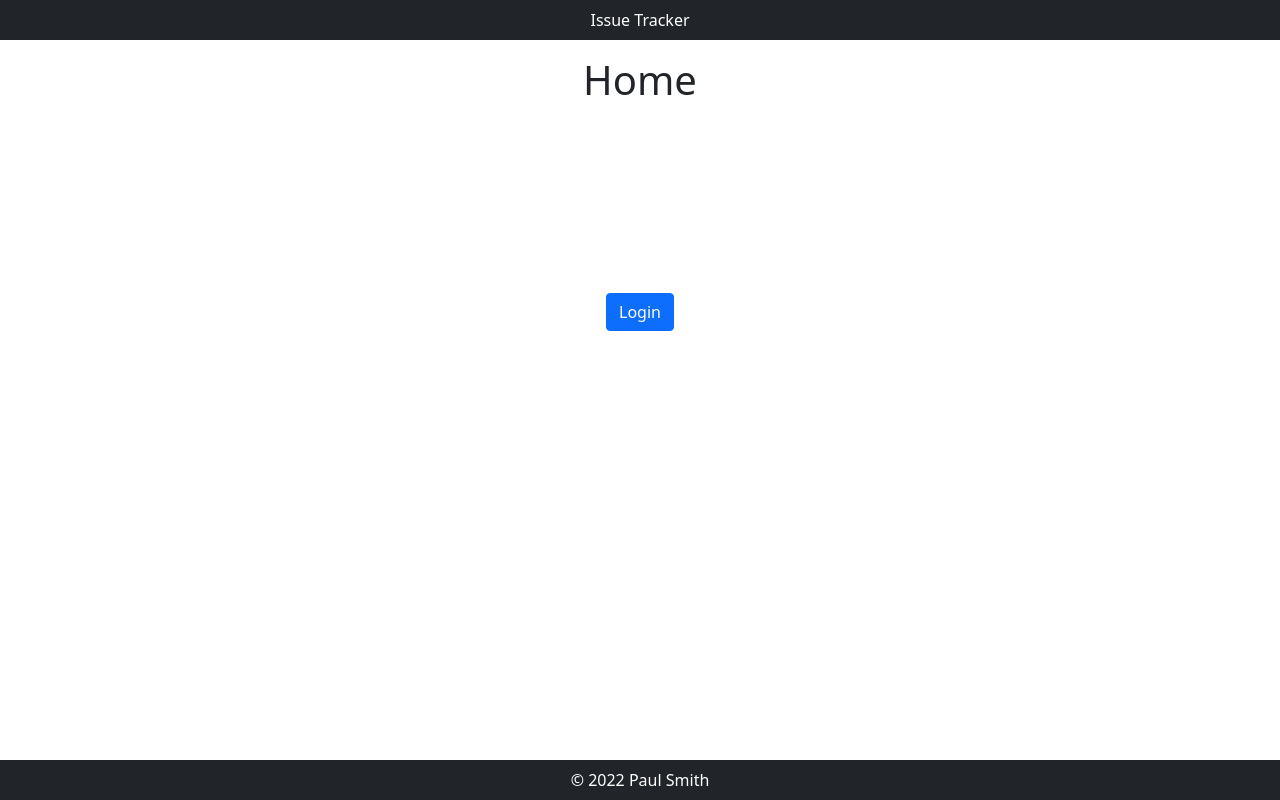
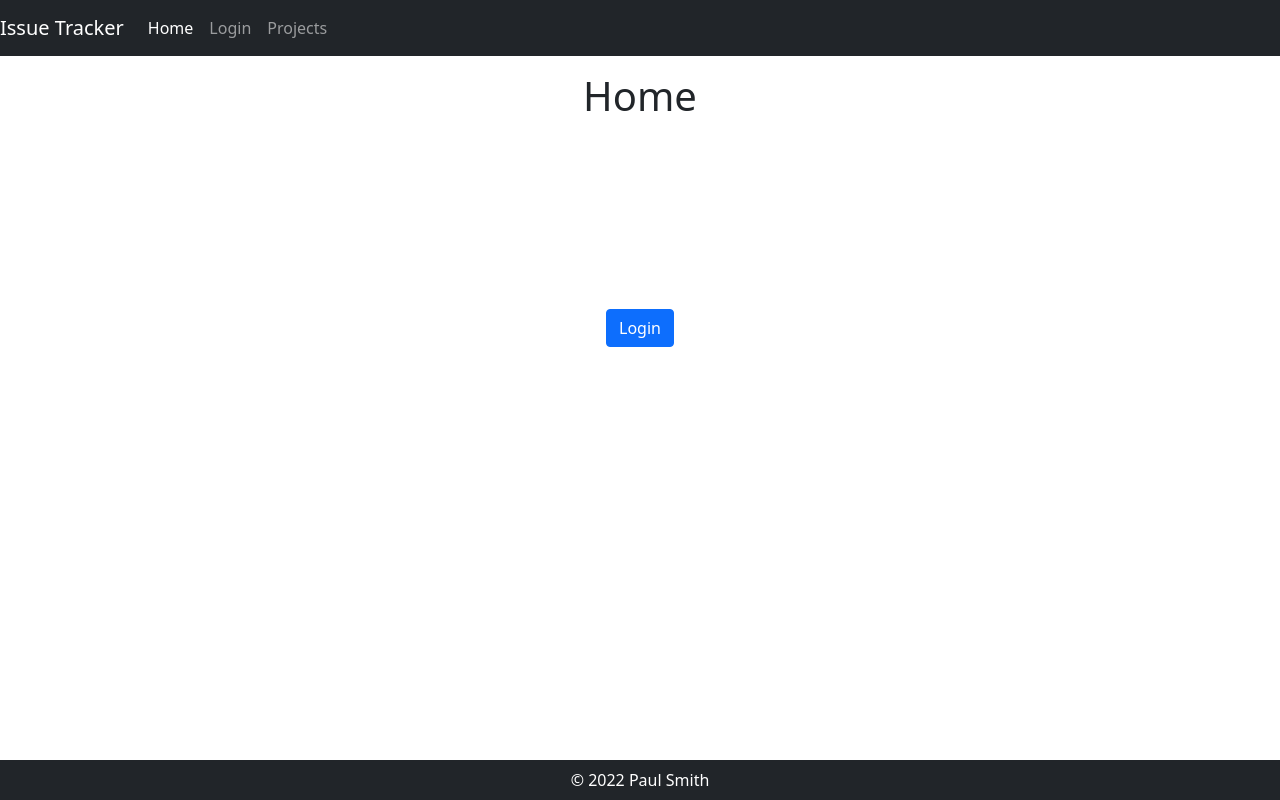
Before and after one commit to paulsmithkc/issue-tracker-frontend-react, a React (Create React App) app: page / in a window 1280 px wide. Built offline with nearby package versions, Linux system fonts and the light colour scheme.

Commit message:
navigation

```diff
--- a/src/components/Footer.js
+++ b/src/components/Footer.js
@@ -2,7 +2,7 @@ import React from 'react';
 
 function Footer() {
   return (
-    <footer className="bg-dark text-white text-center p-2">
+    <footer id="Footer" className="bg-dark text-white text-center p-2">
       &copy; 2022 Paul Smith
     </footer>
   );
--- a/src/components/Header.js
+++ b/src/components/Header.js
@@ -1,9 +1,23 @@
 import React from 'react';
+import { NavLink } from 'react-router-dom';
 
 function Header() {
   return (
-    <header className="bg-dark text-white text-center p-2">
-      Issue Tracker
+    <header id="Header">
+      <nav className='navbar navbar-dark navbar-expand bg-dark'>
+        <span className='navbar-brand'>Issue Tracker</span>
+        <ul class="navbar-nav">
+          <li className='nav-item'>
+            <NavLink className="nav-link" to="/">Home</NavLink>
+          </li>
+          <li className='nav-item'>
+            <NavLink className="nav-link" to="/login">Login</NavLink>
+          </li>
+          <li className='nav-item'>
+            <NavLink className="nav-link" to="/project">Projects</NavLink>
+          </li>
+        </ul>
+      </nav>
     </header>
   );
 }
--- a/src/pages/ProjectListPage.js
+++ b/src/pages/ProjectListPage.js
@@ -42,7 +42,9 @@ function ProjectListPage() {
             {projects.map((project) => (
               <div className="card mb-2">
                 <div className="card-body">
-                  <div className="card-title h4">{project.title}</div>
+                  <div className="card-title h4">
+                    <Link to={'/project/' + project.id}>{project.title}</Link>
+                  </div>
                   <div className="card-text">{project.description}</div>
                 </div>
               </div>
```
